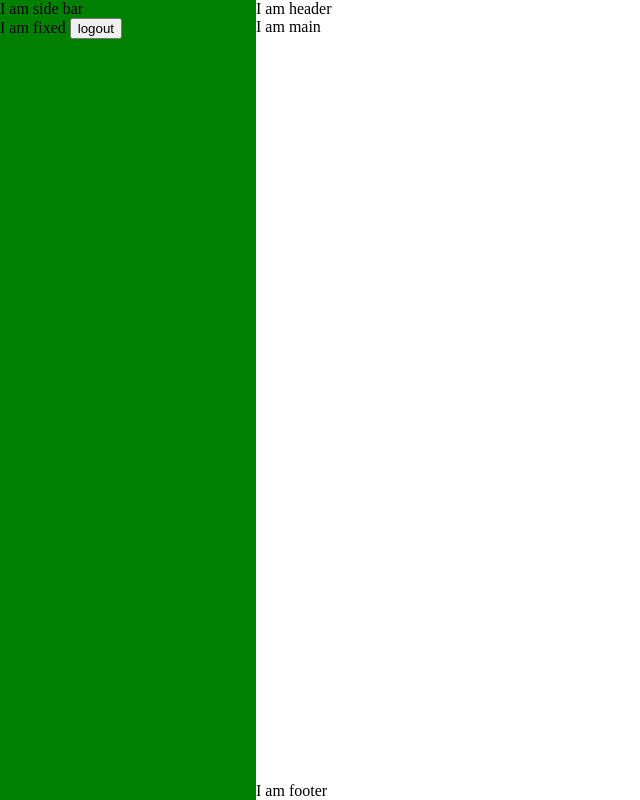
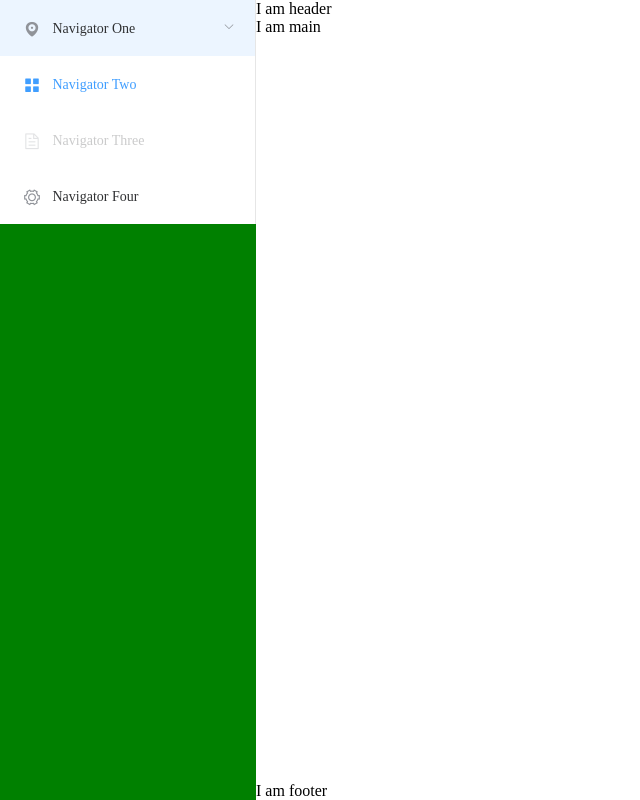
Before and after one commit to dyweb/go.ice, a Vue app in the folder udash/ui/: page / in a window 1280 px wide. Shown: the whole page, without its empty margins (0-640 px from the left). Built offline with nearby package versions, Linux system fonts and the light colour scheme.

Commit message:
[ui] Add nav menu to sidebar
- use el-row and el-span with width 24 (totoal 24 cols)
- https://element.eleme.io/#/en-US/component/menu

```diff
--- a/udash/ui/src/App.vue
+++ b/udash/ui/src/App.vue
@@ -34,9 +34,6 @@
 }
 
 #side-bar {
-  /* width: 20%; */
-  /* position: fixed; */
-  /* height: 100%; */
   background-color: green;
   flex: 0 0 20%;
 }
--- a/udash/ui/src/views/Home.vue
+++ b/udash/ui/src/views/Home.vue
@@ -1,8 +1,46 @@
 <template>
   <div id="dashboard">
     <div id="side-bar">
-      I am side bar
-      <div class="fixed">I am fixed <button>logout</button></div>
+      <el-row>
+        <!-- a row hs 24 span-->
+        <el-col :span="24">
+          <el-menu
+            default-active="2"
+            class="el-menu-vertical-demo"
+            @open="handleOpen"
+            @close="handleClose"
+          >
+            <el-submenu index="1">
+              <template slot="title">
+                <i class="el-icon-location"></i> <span>Navigator One</span>
+              </template>
+              <el-menu-item-group title="Group One">
+                <el-menu-item index="1-1">item one</el-menu-item>
+                <el-menu-item index="1-2">item one</el-menu-item>
+              </el-menu-item-group>
+              <el-menu-item-group title="Group Two">
+                <el-menu-item index="1-3">item three</el-menu-item>
+              </el-menu-item-group>
+              <el-submenu index="1-4">
+                <template slot="title"
+                  >item four</template
+                >
+                <el-menu-item index="1-4-1">item one</el-menu-item>
+              </el-submenu>
+            </el-submenu>
+            <el-menu-item index="2">
+              <i class="el-icon-menu"></i> <span>Navigator Two</span>
+            </el-menu-item>
+            <el-menu-item index="3" disabled>
+              <i class="el-icon-document"></i> <span>Navigator Three</span>
+            </el-menu-item>
+            <el-menu-item index="4">
+              <i class="el-icon-setting"></i> <span>Navigator Four</span>
+            </el-menu-item>
+          </el-menu>
+        </el-col>
+      </el-row>
+      <div class="fixed"><!--I am fixed <button>logout</button>--></div>
     </div>
     <div id="content">
       <div id="content-header">I am header</div>
@@ -15,7 +53,15 @@
 <script>
 export default {
   name: "home",
-  components: {}
+  components: {},
+  methods: {
+    handleOpen(key, keyPath) {
+      console.log(key, keyPath);
+    },
+    handleClose(key, keyPath) {
+      console.log(key, keyPath);
+    }
+  }
 };
 </script>
 
```
